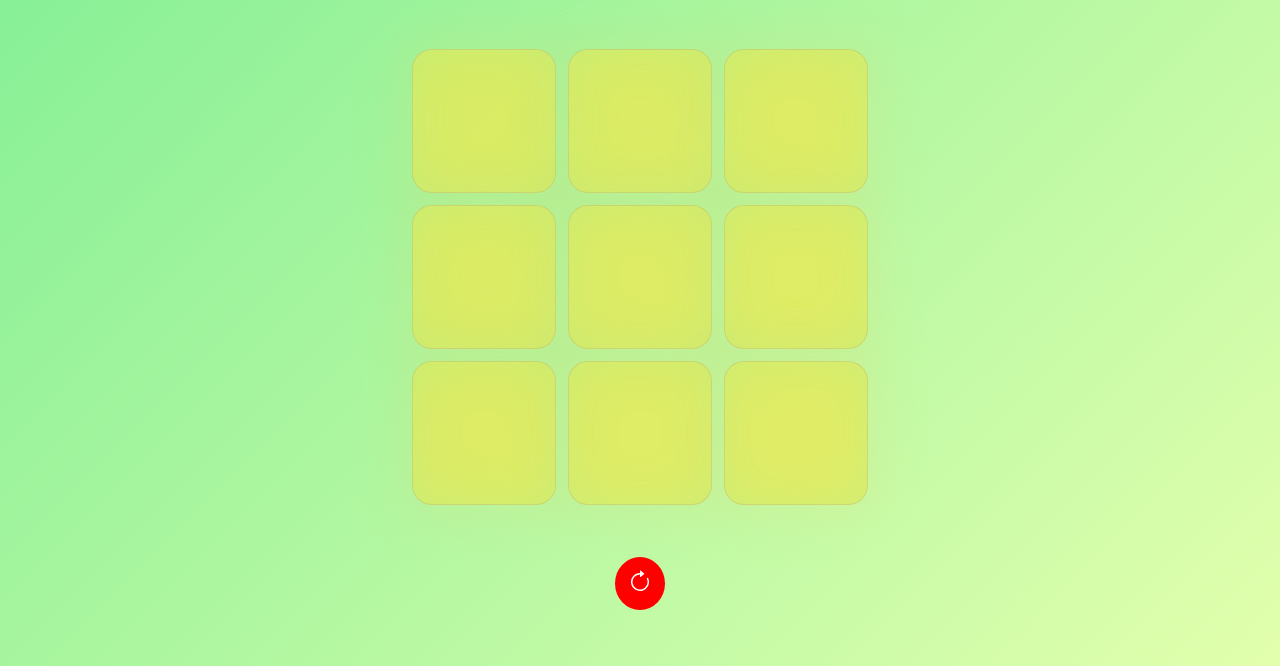
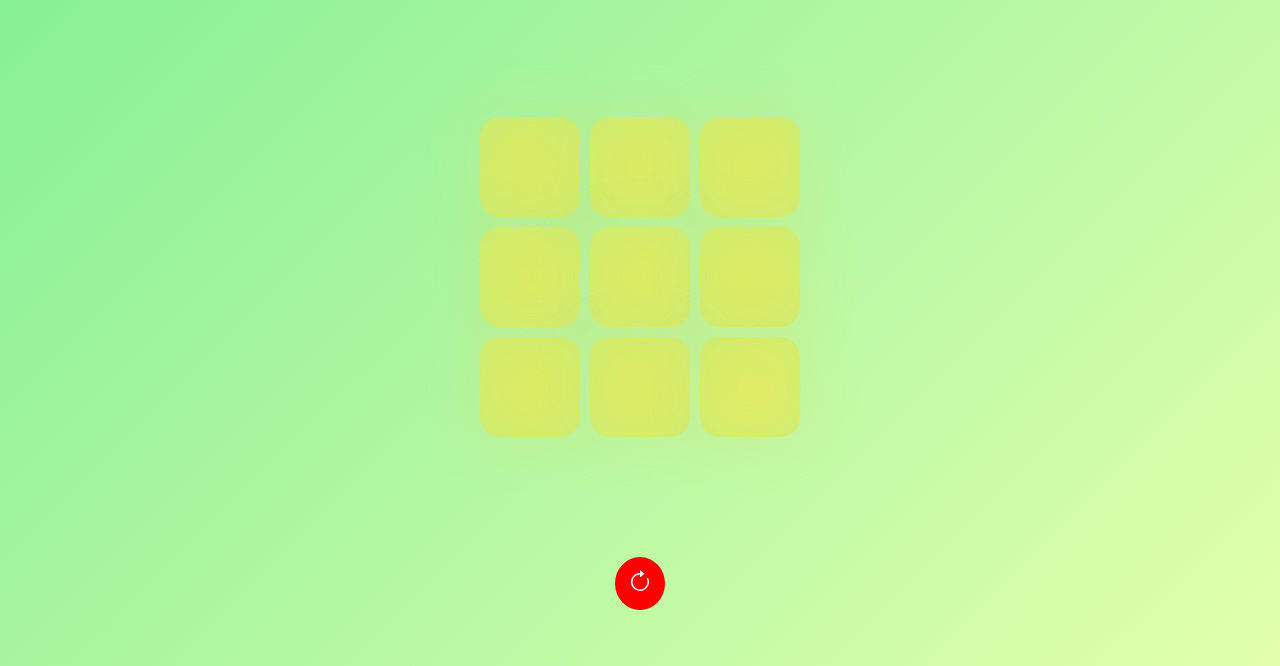
Before and after one commit to Starkcover/Tic-tac-Toe-game, a plain HTML site: page index.html in a window 1280 px wide. Shown: the part 134-800 px from the top of the page. Drawn offline with nearby package versions, Linux system fonts and the light colour scheme; a web font is replaced by a local one.

Commit message:
Update style.css

```diff
--- a/style.css
+++ b/style.css
@@ -4,85 +4,68 @@
 }
 
 body {
-
     height: 100vh;
     width: 100vw;
-    /*
-* Created with https://www.css-gradient.com
-* Gradient link: https://www.css-gradient.com/?c1=81ef95&c2=e2ffad&gt=l&gd=dtl
-*/
-    background: #81EF95;
     background: linear-gradient(135deg, #81EF95, #E2FFAD);
     text-align: center;
+    display: flex;
     justify-content: center;
-    align-content: center;
+    align-items: center;
+    flex-direction: column;
+    font-family: "Bungee Spice", sans-serif;
 }
-.tic_tac_toe{
-    font-family: "Bungee Spice", sans-serif;
-  font-weight: 400;
-  font-style: normal;
+
+.tic_tac_toe {
     font-size: 48px;
     padding-bottom: 20px;
 }
 
 .container {
     height: 70vh;
+    display: flex;
     justify-content: center;
-    align-content: center;
-    display: flex;
-
-
+    align-items: center;
 }
 
 .game {
-    height: 70vmin;
-    width: 60vmin;
-    flex-wrap: wrap;
-    display: flex;
-    justify-content: center;
-    align-content: center;
-    gap: 1.5vmin;
-
+    display: grid;
+    grid-template-columns: repeat(3, 1fr);
+    grid-template-rows: repeat(3, 1fr);
+    gap: 10px;
 }
 
 .box {
-    height: 18vmin;
-    width: 18vmin;
-
+    width: 100px;
+    height: 100px;
     font-size: 32px;
     background-color: rgba(235, 232, 81, 0.753);
     border: none;
     border-radius: 20px;
-    border: solid 1px rgba(25, 46, 207, 0.1);
     box-shadow: inset 0px 0px 50px 1px rgba(129, 248, 178, 0.2),
                 0px 0px 50px 12px rgba(223, 221, 110, 0.2);
 }
-#winmsg{
 
+#winmsg {
     font-size: 8vh;
-    color:peru;
+    color: peru;
     text-align: center;
 }
-.hide{
-    display:none;
+
+.hide {
+    display: none;
 }
+
 #reset {
     background-color: red;
     color: white;
     padding: 1em;
     border-radius: 100%;
     border: none;
+    cursor: pointer;
+}
 
-}
 .reset.active {
-    background-color: red;
-    color: white;
-    padding: 1em;
-    border-radius: 100%;
-    border: none;
     animation: reset 1s ease-in 0s 1 normal none;
-
-
 }
 
 @keyframes reset {
@@ -90,70 +73,32 @@ body {
         opacity: 1;
         transform: rotate(0) scale(1);
     }
-
     100% {
         opacity: 0.3;
         transform: rotate(540deg) scale(100);
     }
 }
+
 #reset:active {
     background-color: green;
-
 }
 
 .box.active {
-
-    /* background: #9bc4cb; */
-    animation: ani 1s ease-in 0s 1 normal none;
-}.box:active {
-    /* background: #9bc4cb; */
     animation: ani 1s ease-in 0s 1 normal none;
 }
 
 @keyframes ani {
     0% {
-		animation-timing-function: ease-in;
         opacity: 1;
         transform: scale(0.8);
-
     }
-
     38% {
-        box-shadow: inset 0px 0px 50px 1px rgb(255, 255, 255,0.2),
+        box-shadow: inset 0px 0px 50px 1px rgb(255, 255, 255, 0.2),
                     0px 0px 50px 5px rgba(136, 223, 110, 0.404);
-		animation-timing-function: ease-out;
         opacity: 0.7;
         transform: scale(1.1);
     }
-
-	55% {
-		animation-timing-function: ease-in;
-		transform: scale(0.8);
-        opacity: 1;
-	}
-
-	72% {
-		animation-timing-function: ease-out;
-		transform: scale(1);
-	}
-
-	81% {
-		animation-timing-function: ease-in;
-		transform: scale(0.84);
-	}
-
-	89% {
-		animation-timing-function: ease-out;
-		transform: scale(1);
-	}
-
-	95% {
-		animation-timing-function: ease-in;
-		transform: scale(0.95);
-	}
-
     100% {
-		animation-timing-function: ease-out;
         transform: scale(1);
     }
 }
```
Lines whose indentation alone changed are shown as unchanged.
